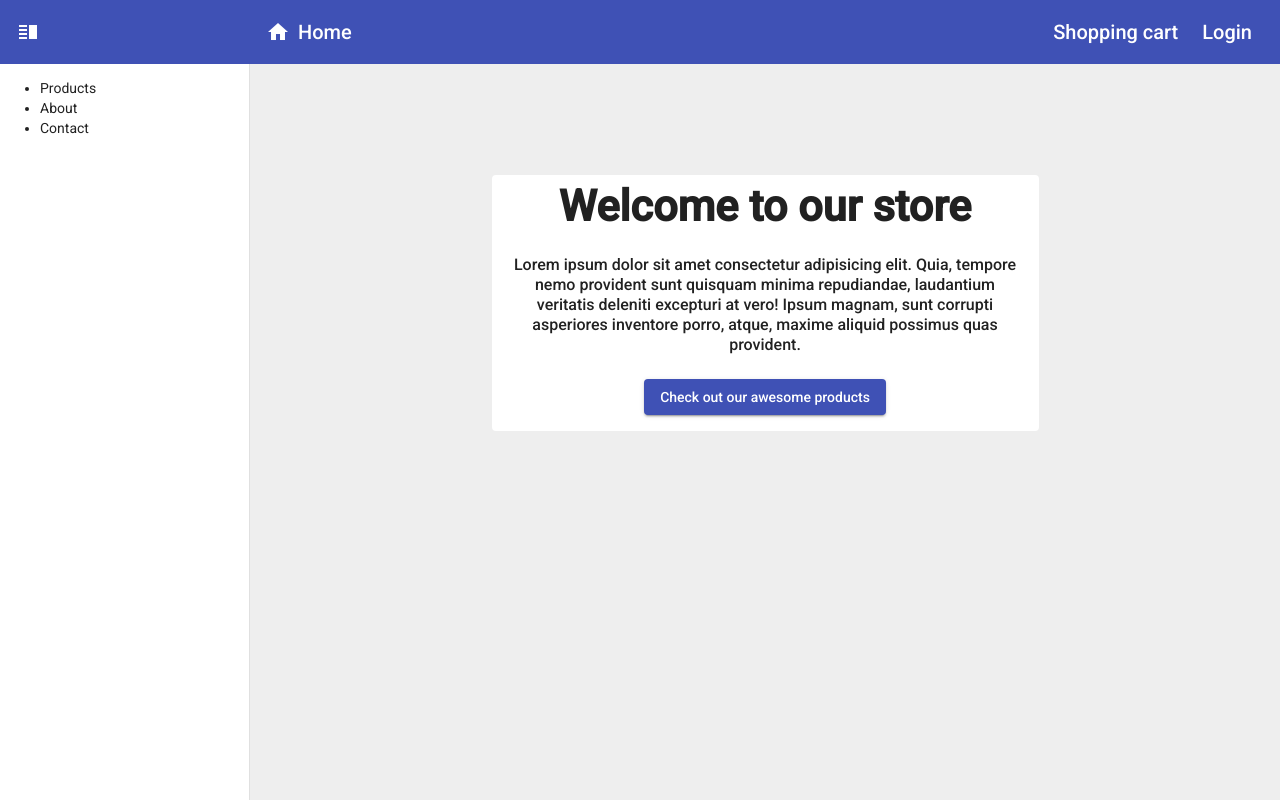
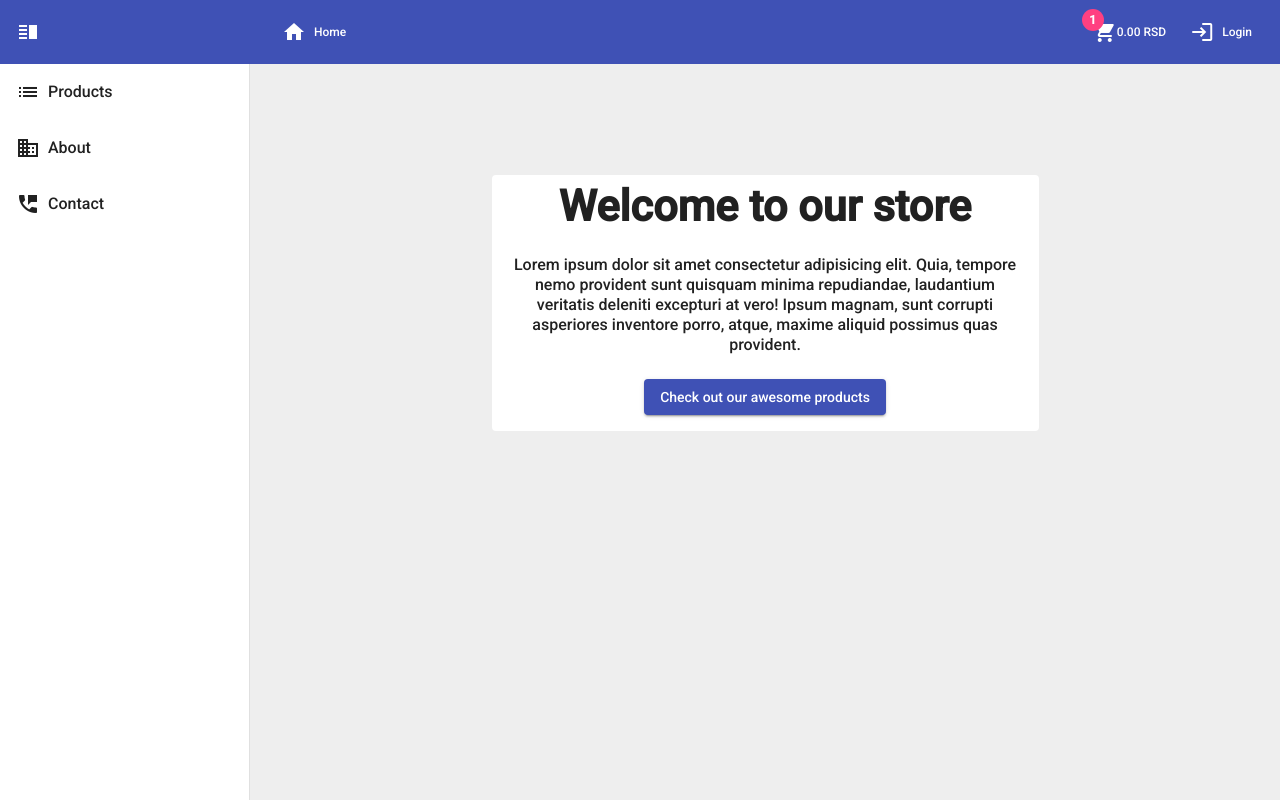
Before and after one commit to dedZombie/janasoft-store, an Angular app: page / in a window 1280 px wide. Both pictures are taken after a click on the element "vertical_split". Built offline with nearby package versions, Linux system fonts and the light colour scheme.

Commit message:
Added icon to menu links

```diff
--- a/src/app/components/layout/layout.component.html
+++ b/src/app/components/layout/layout.component.html
@@ -2,15 +2,24 @@
 
 <mat-drawer-container class="main-content">
     <mat-drawer #sidenavDrawer mode="side" class="sidenav-drawer">
-        <ul class="">
-            <li class="">
-                <a class="">Products</a>
+        <ul class="sidenav-menu-container">
+            <li class="sidenav-menu-item">
+                <a class="sidenav-menu-link">
+                    <mat-icon>list</mat-icon>
+                    Products
+                </a>
             </li>
-            <li class="">
-                <a class="">About</a>
+            <li class="sidenav-menu-item">
+                <a class="sidenav-menu-link">
+                    <mat-icon>domain</mat-icon>
+                    About
+                </a>
             </li>
-            <li class="">
-                <a class="">Contact</a>
+            <li class="sidenav-menu-item">
+                <a class="sidenav-menu-link">
+                    <mat-icon>perm_phone_msg</mat-icon>
+                    Contact
+                </a>
             </li>
         </ul>
     </mat-drawer>
--- a/src/app/components/layout/layout.component.scss
+++ b/src/app/components/layout/layout.component.scss
@@ -7,3 +7,29 @@
 .sidenav-drawer {
     width: $sidenavWidth;
 }
+
+.sidenav-menu-container {
+    list-style: none;
+    padding: 0;
+    margin: 0;
+
+    .sidenav-menu-item {
+        padding: 1rem;
+
+        &:hover {
+            background-color: darken($color: $backgroundColor, $amount: 5);
+        }
+
+        .sidenav-menu-link {
+            cursor: pointer;
+            font-size: 1rem;
+            font-weight: 500;
+            display: flex;
+            align-items: center;
+
+            .mat-icon {
+                margin-right: .5rem;
+            }
+        }
+    }
+}
--- a/src/app/components/navigation/navigation.component.html
+++ b/src/app/components/navigation/navigation.component.html
@@ -4,6 +4,7 @@
         class="sidenav-toggle"
         [ngClass]="{ 'sidenav-open' : elementRef.opened }"
         (click)="toggleSidenav.emit()"
+        matTooltip="Toggle sidenav menu"
         aria-hidden="false"
         aria-label="toggle sidenav">
         vertical_split
@@ -11,6 +12,7 @@
 
     <a class="cta-link">
         <mat-icon
+            class="jss-mr-sm-05"
             aria-hidden="false"
             aria-label="home icon">home</mat-icon>
         Home
@@ -21,10 +23,16 @@
 
     <ul class="navigation-menu-container">
         <li class="navigation-menu-item">
-            <a class="navigation-menu-link">Shopping cart</a>
+            <a class="navigation-menu-link">
+                <mat-icon matBadge="1" matBadgePosition="above before" matBadgeColor="accent">shopping_cart</mat-icon>
+                0.00 RSD
+            </a>
         </li>
         <li class="navigation-menu-item">
-            <a class="navigation-menu-link">Login</a>
+            <a class="navigation-menu-link">
+                <mat-icon class="jss-mr-sm-05">login</mat-icon>
+                Login
+            </a>
         </li>
     </ul>
 </mat-toolbar>
--- a/src/app/components/navigation/navigation.component.scss
+++ b/src/app/components/navigation/navigation.component.scss
@@ -4,6 +4,7 @@
     cursor: pointer;
     outline: none;
     border: none;
+    margin-right: 1rem;
     transition-duration: 400ms;
     transition-timing-function: cubic-bezier(0.25, 0.8, 0.25, 1);
 
@@ -15,10 +16,7 @@
 .cta-link {
     display: flex;
     align-items: center;
-
-    .mat-icon {
-        margin-right: .5rem;
-    }
+    font-size: .75rem;
 }
 
 .mat-toolbar-row, .mat-toolbar-single-row {
@@ -40,6 +38,9 @@
 
         .navigation-menu-link {
             cursor: pointer;
+            display: flex;
+            align-items: center;
+            font-size: .75rem;
         }
     }
 }
--- /dev/null
+++ b/src/styles/_utility.scss
@@ -0,0 +1,3 @@
+.jss-mr-sm-05 {
+    margin-right: .5rem;
+}
--- a/src/styles/base.scss
+++ b/src/styles/base.scss
@@ -1 +1,2 @@
 @import "./variables";
+@import "./utility";
```
